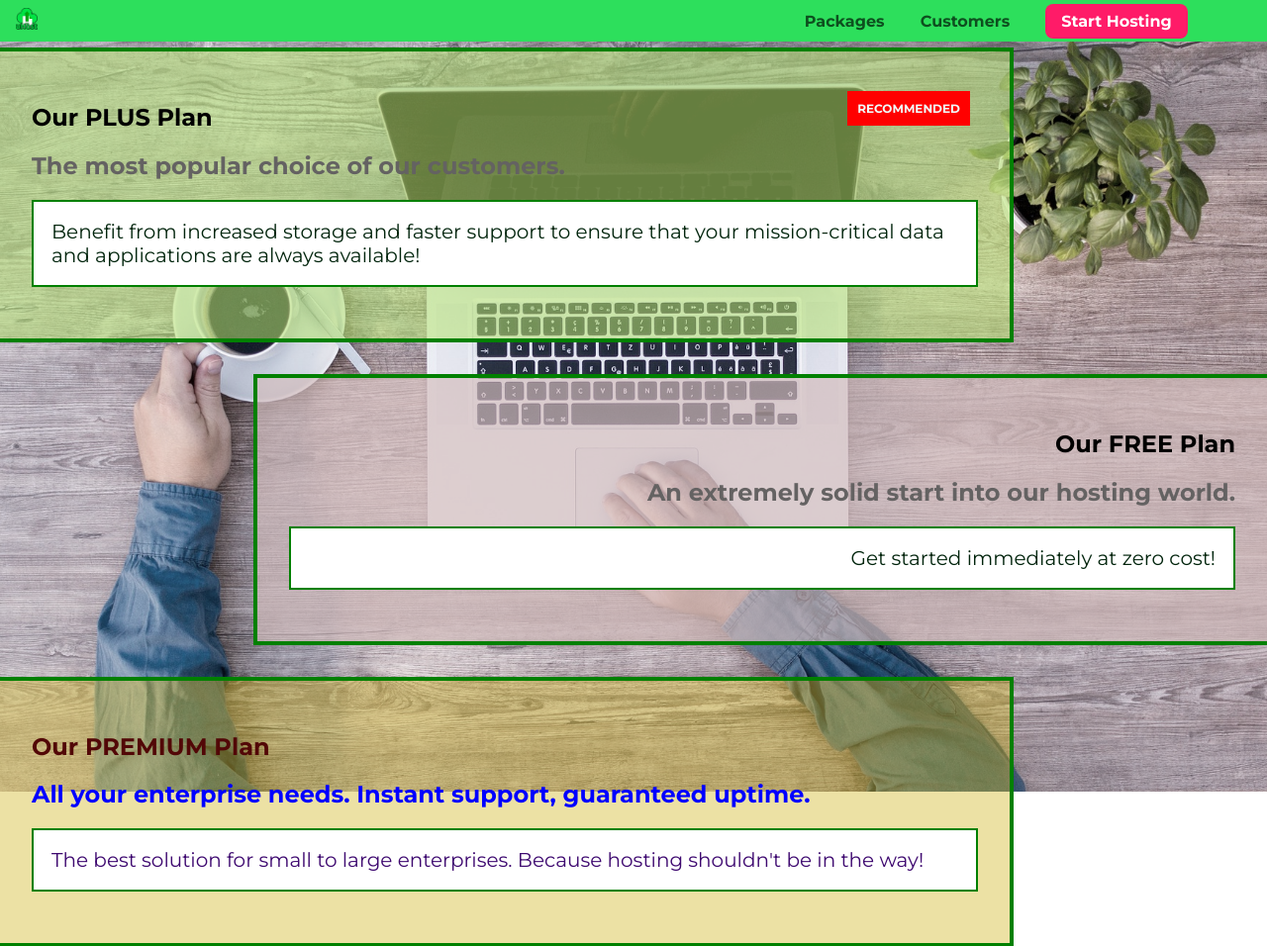
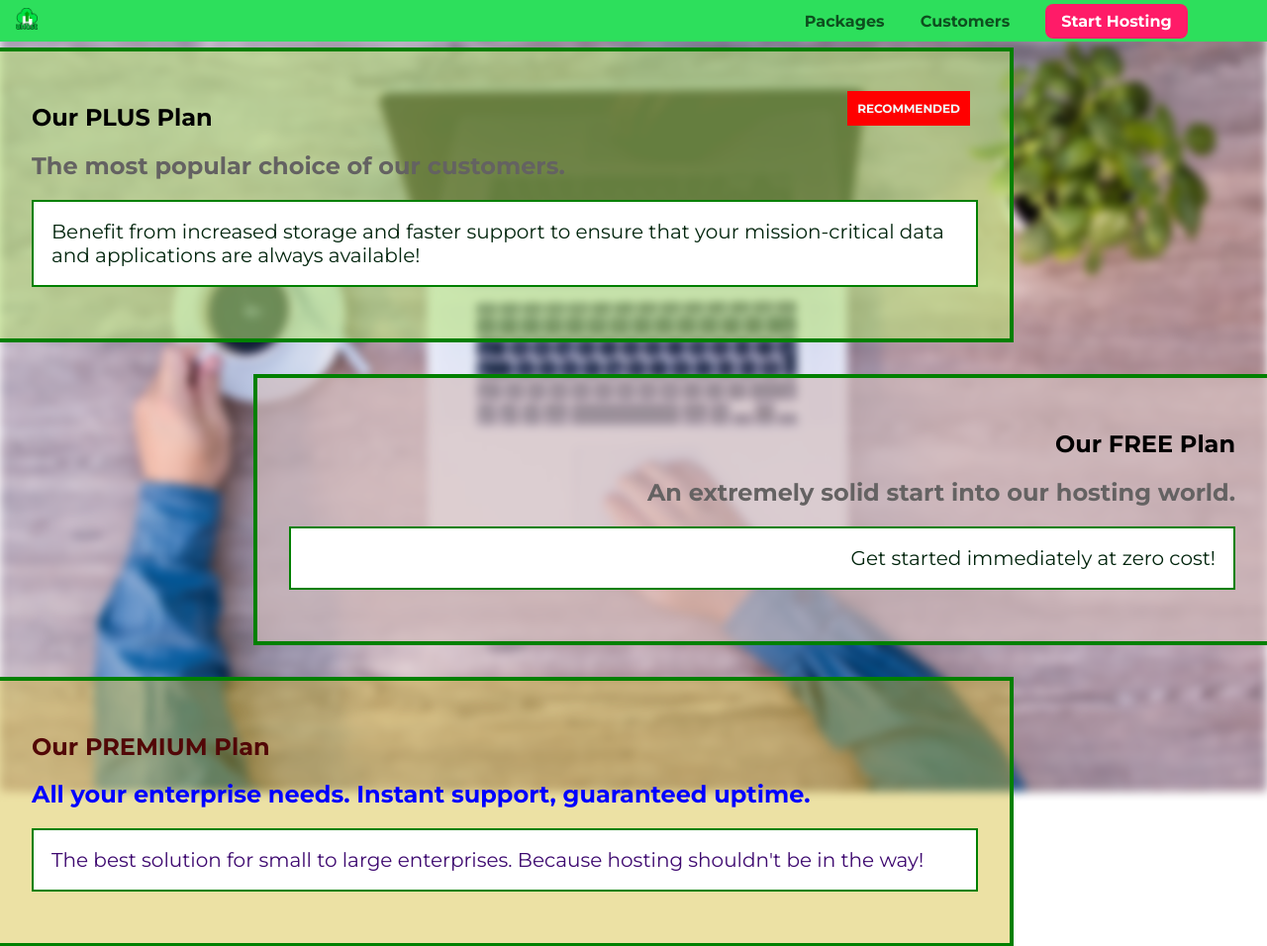
Before and after one commit to OlenaPetrova2002/Project-2-05, a plain HTML site: page packages/index.html in a window 1280 px wide. Shown: the top 956 px of the page at 99% size. Drawn offline with Linux system fonts and the light colour scheme.

Commit message:
Filters-96-4

```diff
--- a/packages/packages.css
+++ b/packages/packages.css
@@ -4,7 +4,7 @@ main {
 
 .background {
     background: url("../images/plans-background.jpg") center/cover;
-    filter: grayscale(45%);
+    filter: blur(5px);
     width: 100%;
     height: 100%;
    position: fixed;
```
